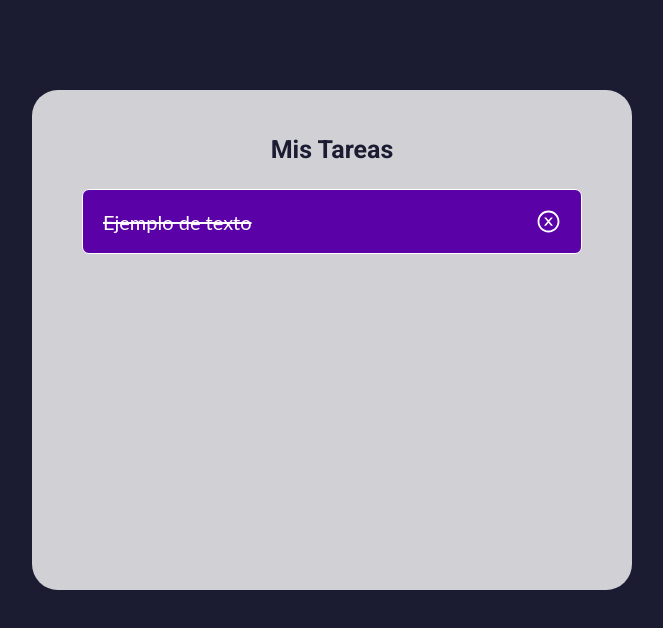
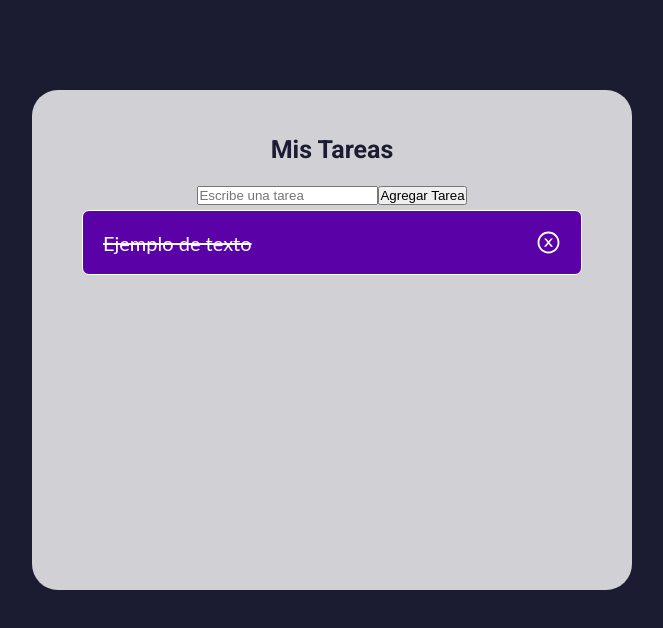
Before and after one commit to burgosha/to-do-list, a React (Create React App) app: page / in a window 1280 px wide. Shown: the top 628 px of the page, without its empty margins (308-971 px from the left). Built offline with nearby package versions, Linux system fonts and the light colour scheme; the HTML template or start-up script is replaced by a standard one.

Commit message:
Creación y agregado de componente formulario

```diff
--- a/src/App.js
+++ b/src/App.js
@@ -1,11 +1,13 @@
 import './App.css';
 import Tarea from './Components/Tarea';
+import TareaFormulario from './Components/TareaFormulario';
 
 function App() {
   return (
     <div className="App">
       <div className='tareas-lista-principal'>
         <h1>Mis Tareas</h1>
+        <TareaFormulario />
         <Tarea texto="Ejemplo de texto" completada={true}/>
       </div>
     </div>
--- /dev/null
+++ b/src/Components/TareaFormulario.js
@@ -0,0 +1,18 @@
+import React from "react";
+
+function TareaFormulario(props) {
+    return(
+        <form className="tarea-formulario">
+            <input
+                className="tarea-input"
+                type="text"
+                placeholder="Escribe una tarea"
+                name="texto"
+            />
+            <button className="tarea-boton">
+                Agregar Tarea
+            </button>
+        </form>
+    );
+}
+export default TareaFormulario;
```
Also changed, not shown: src/Stylesheets/TareaFormulario.css (added).
